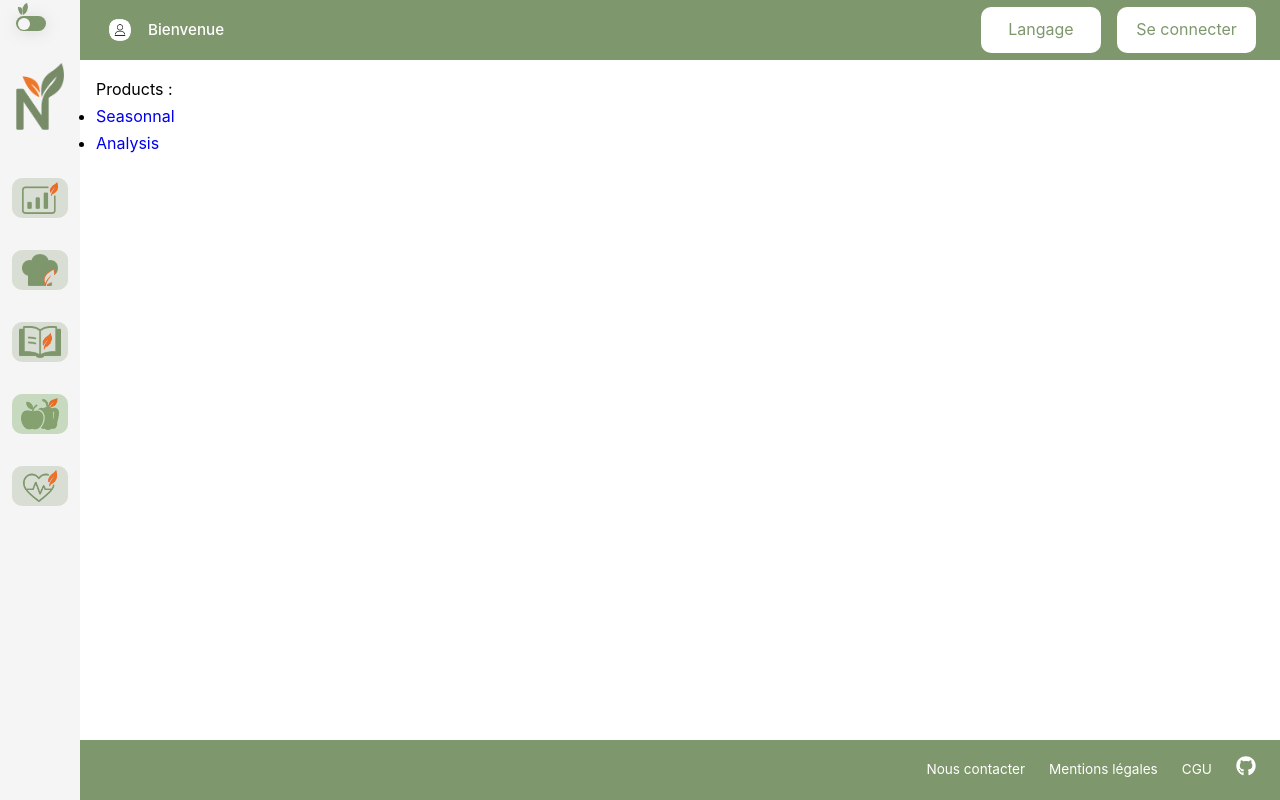
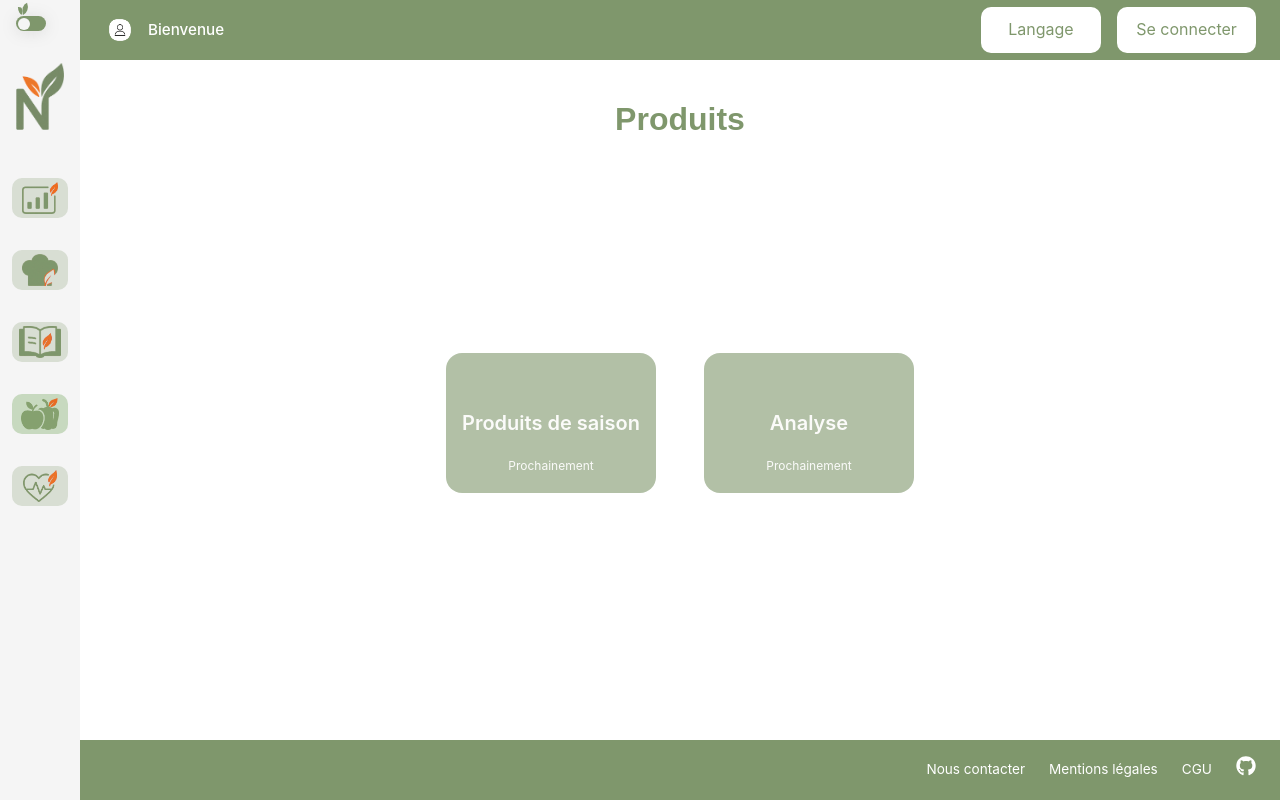
Before and after one commit to wildcodeschool-2025-03/JS-WestDevs-P3-SeazN, a React (Vite) app in the folder client/: page /products in a window 1280 px wide. Built offline with nearby package versions, Linux system fonts and the light colour scheme; a web font is replaced by a local one.

Commit message:
Done Products Menu

```diff
--- a/client/src/pages/products/Products.tsx
+++ b/client/src/pages/products/Products.tsx
@@ -1,18 +1,21 @@
-import { Link } from "react-router";
+import MenuCard from "../../components/ui/menuCard/MenuCard";
+import { productsMenuList } from "./productsMenuData";
+import "./products.css";
 
 const Products = () => {
   return (
-    <div>
-      Products :
+    <section className="products">
+      <h2>Produits</h2>
       <ul>
-        <li>
-          <Link to="/products/seasonnal">Seasonnal</Link>
-        </li>
-        <li>
-          <Link to="/products/analysis">Analysis</Link>
-        </li>
+        {productsMenuList.map((menuItem) => {
+          return (
+            <li key={menuItem.id}>
+              <MenuCard item={menuItem} />
+            </li>
+          );
+        })}
       </ul>
-    </div>
+    </section>
   );
 };
 
--- /dev/null
+++ b/client/src/pages/products/products.css
@@ -0,0 +1,45 @@
+.products {
+  height: 100%;
+  padding-bottom: 40px;
+  display: flex;
+  flex-direction: column;
+  align-items: center;
+
+  h2 {
+    color: var(--light-primary);
+    padding: 1rem 0;
+    font-size: 2rem;
+  }
+
+  ul {
+    height: 100%;
+    width: 100%;
+    max-width: 900px;
+    display: flex;
+    flex-wrap: wrap;
+    justify-content: center;
+    align-items: space-around;
+    gap: 1rem;
+
+    li {
+      place-self: center;
+      list-style: none;
+    }
+  }
+}
+
+@media screen and (min-width: 600px) {
+  .products {
+    ul {
+      gap: 2rem;
+    }
+  }
+}
+
+@media screen and (min-width: 800px) {
+  .products {
+    ul {
+      gap: 3rem;
+    }
+  }
+}
--- /dev/null
+++ b/client/src/pages/products/productsMenuData.ts
@@ -0,0 +1,16 @@
+import type { MenuCardList } from "../../components/ui/menuCard/menuCardType";
+
+export const productsMenuList: MenuCardList = [
+  {
+    id: 1,
+    label: "Produits de saison",
+    isAvailable: false,
+    path: "/products/seasonnal",
+  },
+  {
+    id: 2,
+    label: "Analyse",
+    isAvailable: false,
+    path: "/products/analysis",
+  },
+];
```
